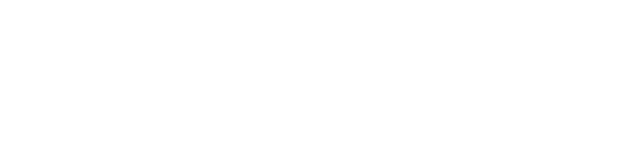
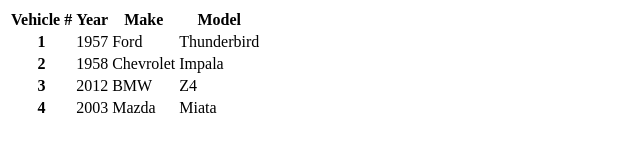
Before and after one commit to Fattaneh2016/TablesHtml, a plain HTML site: page index.html in a window 1280 px wide. Shown: the whole page, without its empty margins (0-640 px from the left). Drawn offline with Linux system fonts and the light colour scheme.

Commit message:
add header to table

```diff
--- /dev/null
+++ b/Style.css
@@ -0,0 +1,5 @@
+
+th {
+    background-color: #BDEAFF;
+    width: 100px;
+}
--- a/index.html
+++ b/index.html
@@ -6,6 +6,36 @@
         <title></title>
     </head>
     <body>
-
+        <table>
+     <tr>
+        <th>Vehicle #</th>
+        <th>Year</th>
+        <th>Make</th>
+        <th>Model</th>
+    </tr>
+    <tr>
+        <th>1</th>
+        <td>1957</td>
+        <td>Ford</td>
+        <td>Thunderbird</td>    </tr>
+    <tr>
+        <th>2</th>
+        <td>1958</td>
+        <td>Chevrolet</td>
+        <td>Impala</td>
+    </tr>
+    <tr>
+        <th>3</th>
+        <td>2012</td>
+        <td>BMW</td>
+        <td>Z4</td>
+    </tr>
+    <tr>
+        <th>4</th>
+        <td>2003</td>
+        <td> Mazda</td>
+        <td>Miata</td>
+    </tr>
+</table>
     </body>
 </html>
```
